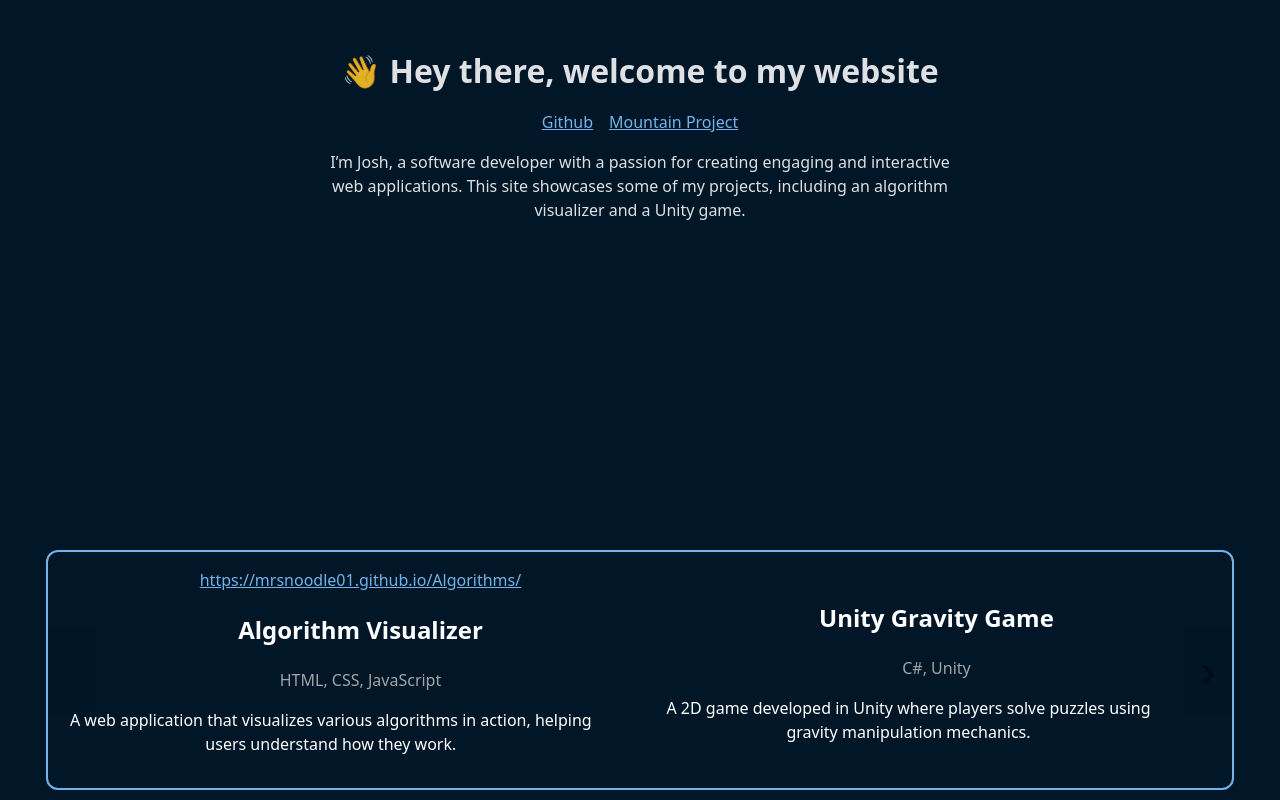
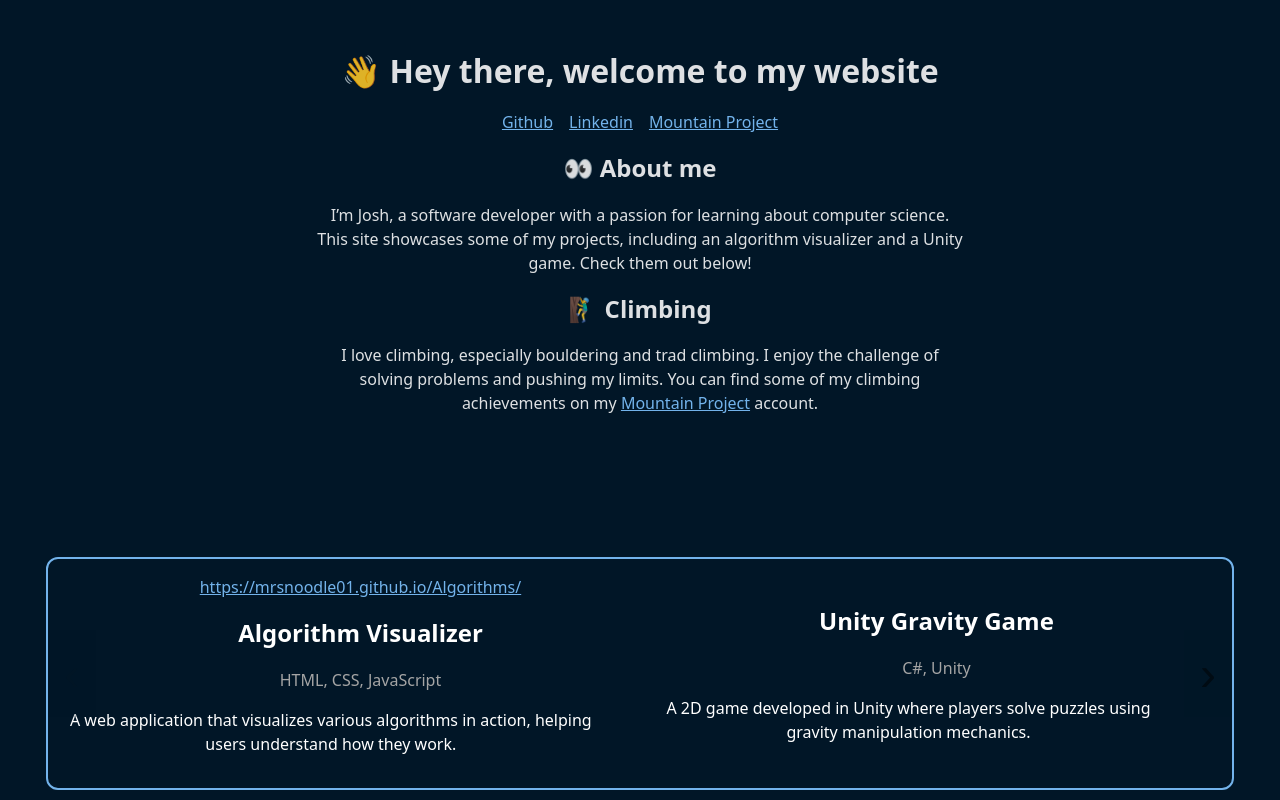
Before and after one commit to MrSnoodle01/MrSnoodle01.github.io, a React (Vite) app: page / in a window 1280 px wide. Built offline with nearby package versions, Linux system fonts and the light colour scheme.

Commit message:
added about me and climbing sections

```diff
--- a/src/App.tsx
+++ b/src/App.tsx
@@ -8,11 +8,18 @@ function App() {
       <h1>👋 Hey there, welcome to my website</h1>
       <p className="random-links">
         <a href="https://github.com/MrSnoodle01">Github</a>
+        <a href="https://www.linkedin.com/in/joshua-richardson-084860284/">Linkedin</a>
         <a href="https://www.mountainproject.com/user/201304798/josh-richardson">Mountain Project</a>
       </p>
+      <h2>👀 About me</h2>
       <p style={{ maxWidth: "650px" }}>
-        I’m Josh, a software developer with a passion for creating engaging and interactive web applications.
-        This site showcases some of my projects, including an algorithm visualizer and a Unity game.
+        I’m Josh, a software developer with a passion for learning about computer science.
+        This site showcases some of my projects, including an algorithm visualizer and a Unity game. Check them out below!
+      </p>
+      <h2>🧗‍♂️ Climbing</h2>
+      <p style={{ maxWidth: "650px" }}>
+        I love climbing, especially bouldering and trad climbing. I enjoy the challenge of solving problems and pushing my limits.
+        You can find some of my climbing achievements on my <a href="https://www.mountainproject.com/user/201304798/josh-richardson">Mountain Project</a> account.
       </p>
       <ProjectList />
     </>
--- a/src/index.css
+++ b/src/index.css
@@ -36,3 +36,9 @@ h1 {
   line-height: 1.1;
   text-align: center;
 }
+
+h2 {
+  font-size: 1.5em;
+  line-height: 1.2;
+  text-align: center;
+}
```
Also changed, not shown: 1 other file (tests, documents, lock files or other folders).
